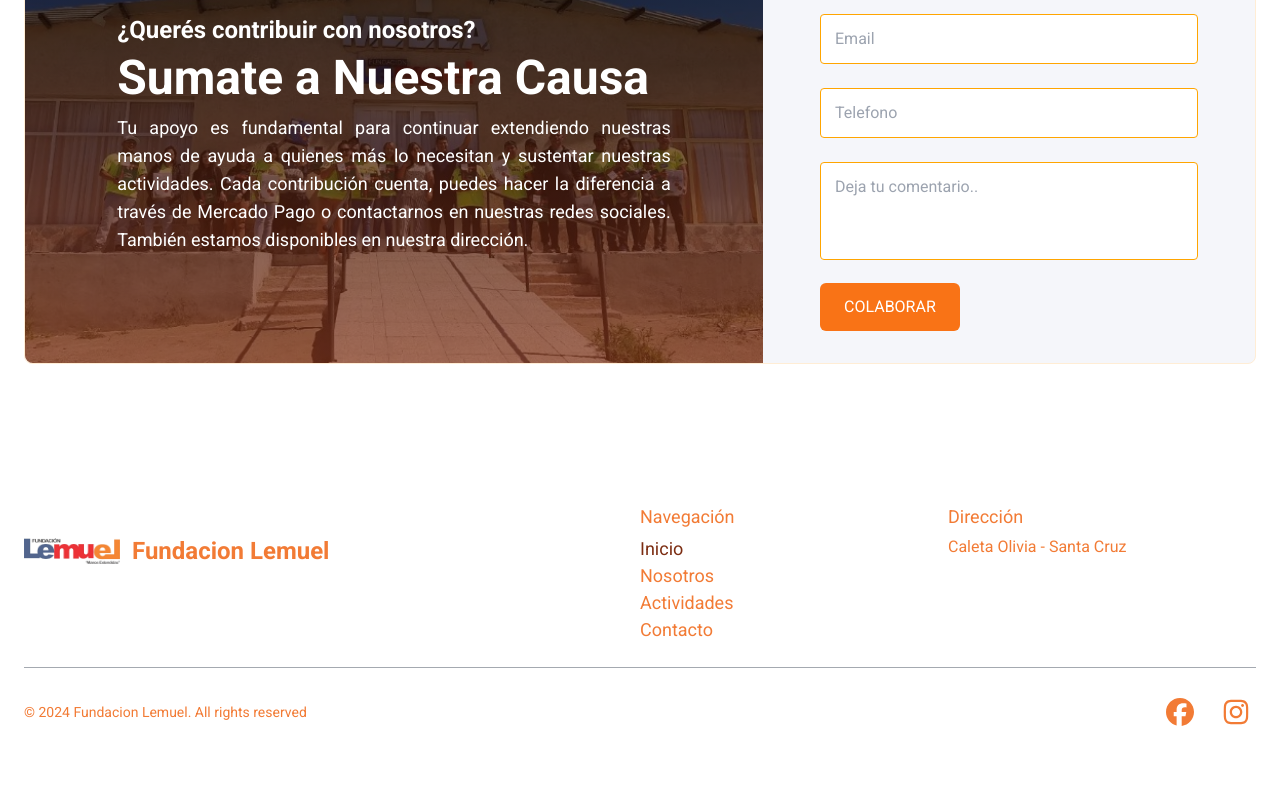
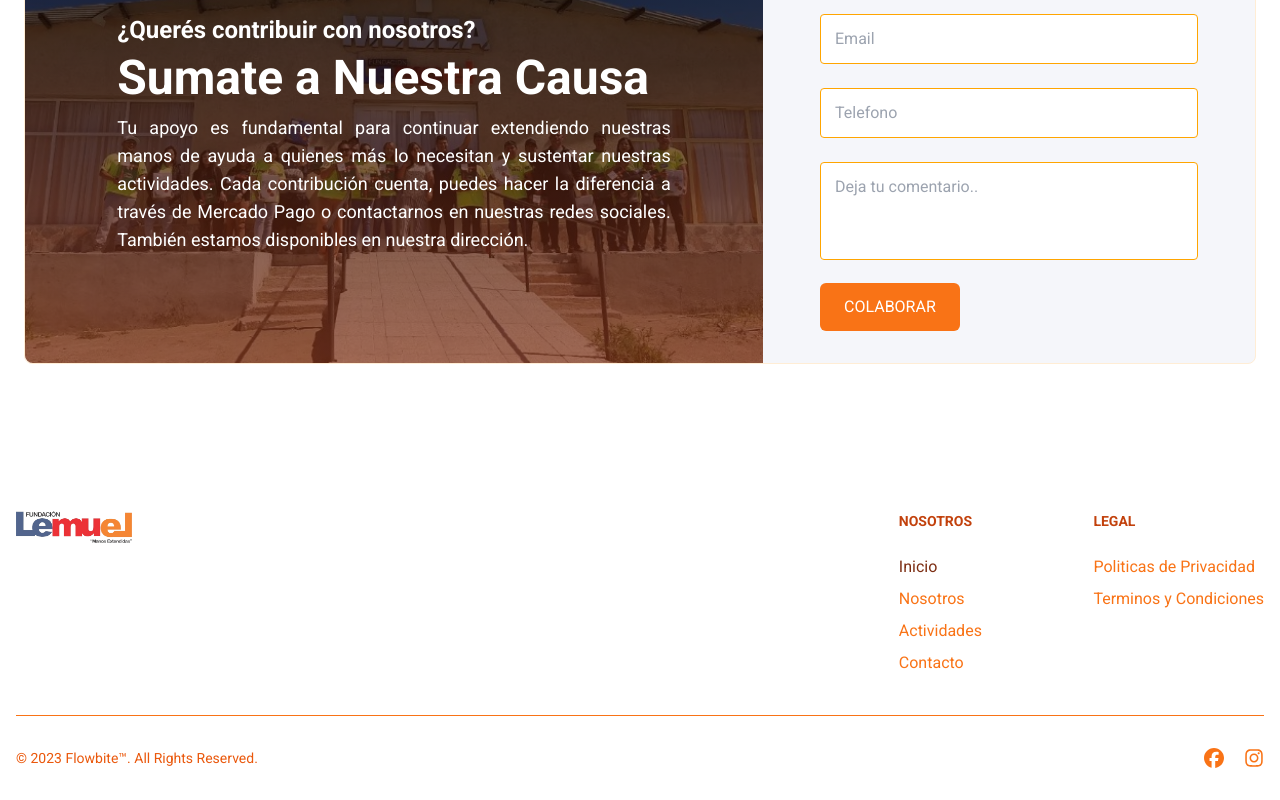
Before and after one commit to rosasfranco/FundacionLemuel2, a React (Vite) app: page / in a window 1280 px wide. Shown: the part 2304-3104 px from the top of the page. Before the commit the page ends 3060 px from the top, so only its background shows below. Built offline with nearby package versions, Linux system fonts and the light colour scheme.

Commit message:
añadiendo pagina de contacto y componente PageHeader

```diff
--- a/package.json
+++ b/package.json
@@ -12,6 +12,7 @@
   "dependencies": {
     "react": "^18.2.0",
     "react-dom": "^18.2.0",
+    "react-hook-form": "^7.51.5",
     "react-icons": "^5.1.0",
     "react-router-dom": "^6.22.3"
   },
--- /dev/null
+++ b/src/components/ContactForm.jsx
@@ -0,0 +1,80 @@
+import { useForm } from 'react-hook-form';
+import Button from './Button';
+
+const ContactForm = () => {
+
+    const {
+        register,
+        handleSubmit,
+        formState: { errors, isSubmitting },
+        reset,
+        getValues,
+    } = useForm();
+
+    const onSubmit = async (data) => {
+        try {
+            await new Promise((resolve) => setTimeout(resolve, 1000));
+            console.log("formulario enviado correctamente")
+            reset();
+        } catch (error) {
+            console.log('Error al enviar el formulario', error)
+        }
+
+    }
+
+    return (
+            <form onSubmit={handleSubmit(onSubmit)} id="form" action="" method="POST">
+
+                <div class="mb-6">
+                    <input
+                        {...register('nombre', { required: "*El nombre es requerido" })}
+                        type="text"
+                        placeholder="Nombre" name="nombre" class="input__style " value="" />
+                    {errors.nombre && <p className='text-red-500'>{errors.nombre.message}</p>}
+                </div>
+                <div class="mb-6">
+                    <input
+                        {...register('email', {
+                            required: '*El email es requerido',
+                            pattern: {
+                                value: /^[a-zA-Z0-9._%+-]+@[a-zA-Z0-9.-]+\.[a-zA-Z]{2,4}$/,
+                                message: 'Email no es válido'
+                            }
+                        })}
+                        type="email"
+                        placeholder="Email" name="email" class="input__style" value="" />
+                    {errors.email && <p className="text-red-500">{errors.email.message}</p>}
+                </div>
+                <div class="mb-6">
+                    <input
+                        {...register('telefono', {
+                            required: '*El teléfono es requerido',
+                            minLength: {
+                                value: 10,
+                                message: 'El teléfono debe tener al menos 10 caracteres'
+                            }
+                        })}
+                        type="text"
+                        placeholder="Telefono" name="telefono" class="input__style" value="" />
+                    {errors.telefono && <p className="text-red-500">{errors.telefono.message}</p>}
+                </div>
+                <div class="mb-6">
+                    <textarea
+                        {...register("mensaje", { required: "El mensaje es requerido" })}
+                        rows="6" placeholder="*Deja tu comentario.." name="mensaje" class="input__style resize-none"></textarea>
+                    {errors.mensaje && <p className="text-red-500">{errors.mensaje.message}</p>}
+                </div>
+                <div>
+                    <Button
+                        disabled={isSubmitting}
+                        text={"Enviar"}
+                        className={'text-white bg-[#f58634]'}>
+                    </Button>
+                </div>
+            </form>
+    )
+
+
+}
+
+export default ContactForm
--- a/src/components/Footer.jsx
+++ b/src/components/Footer.jsx
@@ -5,27 +5,27 @@ import logo from '../assets/logo.png';
 import { FaInstagram } from "react-icons/fa6";
 import { FaFacebook } from "react-icons/fa6";
 
+
 const Footer = () => {
     return (
-    <footer className="py-6 bg-white text-[#F27B35]">
-      <div className="container px-6 mx-auto space-y-6 divide-y divide-gray-600 divide-opacity-50">
-        <div className="grid grid-cols-12">
-          <div className="col-span-full md:col-span-6">
-            <a rel="noopener noreferrer" href="#" className="flex justify-center space-x-3 md:justify-start">
-              <div className="flex items-center justify-center w-24 h-24 rounded-full">
-                <img src={logo} alt="" />
-              </div>
-              <span className="self-center text-2xl font-semibold">Fundacion Lemuel</span>
+
+        <footer class="bg-white ">
+            <div class="mx-auto w-full max-w-screen-xl p-4 py-6 lg:py-8">
+                <div class="md:flex md:justify-between">
+                    <div class="mb-6 md:mb-0">
+                        <a href="https://flowbite.com/" class="flex items-center">
+                            <img src={logo} class="h-8 me-3" alt="FlowBite Logo" />
                         </a>
                     </div>
-          <div className="col-span-6 text-center md:text-left md:col-span-3">
-            <p className="pb-1 text-lg font-medium">Navegación</p>
-            <ul>
+                    <div class="grid grid-cols-2 gap-8 sm:gap-6">
+                        <div>
+                            <h2 class="mb-6 text-sm font-semibold text-orange-700 uppercase ">Nosotros</h2>
+                            <ul class="text-orange-500  font-medium">
                                 {navLinks.map((nav) => (
-                <li key={nav.id}>
+                                    <li class="mb-2" key={nav.id}>
                                         <NavLink
                                             to={`/${nav.id}`}
-                    className="text-[18px] font-medium  hover:text-orange-700"
+                                            lass="hover:underline"
                                         >
                                             {nav.title}
                                         </NavLink>
@@ -33,29 +33,39 @@ const Footer = () => {
                                 ))}
                             </ul>
                         </div>
-          <div className="col-span-6 text-center md:text-left md:col-span-3">
-            <p className="pb-1 text-lg font-medium">Dirección</p>
-            <ul>
-              <li>Caleta Olivia - Santa Cruz</li>
+
+                        <div>
+                            <h2 class="mb-6 text-sm font-semibold text-orange-700 uppercase ">Legal</h2>
+                            <ul class="text-orange-500  font-medium">
+                                <li class="mb-2">
+                                    <a href="#" class="hover:underline">Politicas de Privacidad</a>
+                                </li>
+                                <li>
+                                    <a href="#" class="hover:underline">Terminos y Condiciones</a>
+                                </li>
                             </ul>
                         </div>
                     </div>
-        <div className="grid justify-center pt-6 lg:justify-between">
-          <div className="flex flex-col self-center text-sm text-center md:block lg:col-start-1 md:space-x-6">
-            <span>© 2024 Fundacion Lemuel. All rights reserved</span>
                 </div>
-          <div className="flex justify-center pt-4 space-x-4 lg:pt-0 lg:col-end-13">
-            <a rel="noopener noreferrer" href="https://www.facebook.com/profile.php?id=100081438307111&locale=az_AZ" target='_blanck' title="Facebook" className="flex items-center justify-center w-8 h-8 rounded-full sm:w-10 sm:h-10 dark:bg-violet-600 dark:text-gray-50">
-              <FaFacebook className='w-7 h-7'/>
+                <hr class="my-6 border-orange-500 sm:mx-auto  lg:my-8" />
+                <div class="sm:flex sm:items-center sm:justify-between">
+                    <span class="text-sm text-orange-600 sm:text-center ">© 2023 <a href="https://flowbite.com/" class="hover:underline">Flowbite™</a>. All Rights Reserved.
+                    </span>
+                    <div class="flex mt-4 sm:justify-center sm:mt-0">
+                        <a href="https://www.facebook.com/profile.php?id=100081438307111&locale=az_AZ" target='_blank' class="text-orange-500 hover:text-gray-900 ">
+                            <FaFacebook size={20} />
+                            <span class="sr-only">Facebook page</span>
+                        </a>
+                        <a href="https://www.instagram.com/fundacion_lemuel_co/" target='_blank' class="text-orange-500 hover:text-gray-900  ms-5">
+                            <FaInstagram size={20} />
+                            <span class="sr-only">Discord community</span>
                         </a>
 
-            <a rel="noopener noreferrer" href="https://www.instagram.com/fundacion_lemuel_co/" target='_blanck' title="Instagram" className="flex items-center justify-center w-8 h-8 rounded-full sm:w-10 sm:h-10 dark:bg-violet-600 dark:text-gray-50">
-              <FaInstagram className='w-7 h-7' />
-            </a>
                     </div>
                 </div>
             </div>
         </footer>
+
     );
 };
 
--- /dev/null
+++ b/src/components/PageHeader.jsx
@@ -0,0 +1,22 @@
+import React from "react";
+
+const PageHeader = ({title}) => {
+  return (
+
+<div className="">
+    <div className="text-center w-full mx-auto py-12 px-4 sm:px-6 lg:py-8 lg:px-8 z-20">
+        <h2 className="text-4xl font-extrabold text-orange-400 sm:text-5xl">
+            <span className="block">
+                {title}
+            </span>
+
+        </h2>
+        <span class="block text-orange-300 text-xl pt-2">
+                Contactarse con nosotros
+            </span>
+    </div>
+</div>
+  );
+};
+
+export default PageHeader;
--- a/src/pages/Contact.jsx
+++ b/src/pages/Contact.jsx
@@ -2,22 +2,15 @@ import React from 'react'
 import Button from '../components/Button'
 import { FaLocationDot } from "react-icons/fa6";
 import { IoMdContact, IoMdTime } from "react-icons/io";
+import ContactForm from '../components/ContactForm';
+import PageHeader from '../components/PageHeader';
 
 const Contact = () => {
   return (
-    <section>
+    <section className='py-0'>
+          <PageHeader title={"Contacto"} />
       <div class="container max-w-6xl mx-auto py-6" id="contact">
         <div class=" px-4 py-8 sm:px-6 lg:px-8 lg:py-8">
-          <div class="mb-4">
-            <div class="mb-6 max-w-3xl text-center sm:text-center md:mx-auto md:mb-12">
-              <p class="text-base font-semibold uppercase tracking-wide color__sub">
-                Contacto
-              </p>
-              <h2 class="title__main">
-                Ponerse en contacto
-              </h2>
-            </div>
-          </div>
           <div class="flex items-stretch justify-center">
             <div class="grid md:grid-cols-2">
               <div class="h-full pr-6">
@@ -67,28 +60,7 @@ const Contact = () => {
               </div>
               <div class="card h-fit max-w-6xl px-5 md:p-4" id="form">
                 <div class="relative rounded-lg bg-white px-8 shadow-lg sm:p-12">
-                  <form id="form" action="{{route('contact.store')}}" method="POST">
-
-                    <div class="mb-6">
-                      <input type="text" placeholder="Nombre" name="nombre" class="input__style " value="" />
-
-                    </div>
-                    <div class="mb-6">
-                      <input type="email" placeholder="Email" name="email" class="input__style" value="" />
-
-                    </div>
-                    <div class="mb-6">
-                      <input type="text" placeholder="Telefono" name="telefono" class="input__style" value="" />
-                    </div>
-                    <div class="mb-6">
-                      <textarea rows="6" placeholder="Deja tu comentario.." name="mensaje" class="input__style resize-none"></textarea>
-
-                    </div>
-                    <div>
-                      <Button text={"Enviar"} className={'text-white bg-[#f58634]'}>
-                      </Button>
-                    </div>
-                  </form>
+                 <ContactForm />
                   <div>
                   </div>
                 </div>
```
Also changed, not shown: 1 other file (tests, documents, lock files or other folders). Lines whose indentation alone changed are shown as unchanged.
